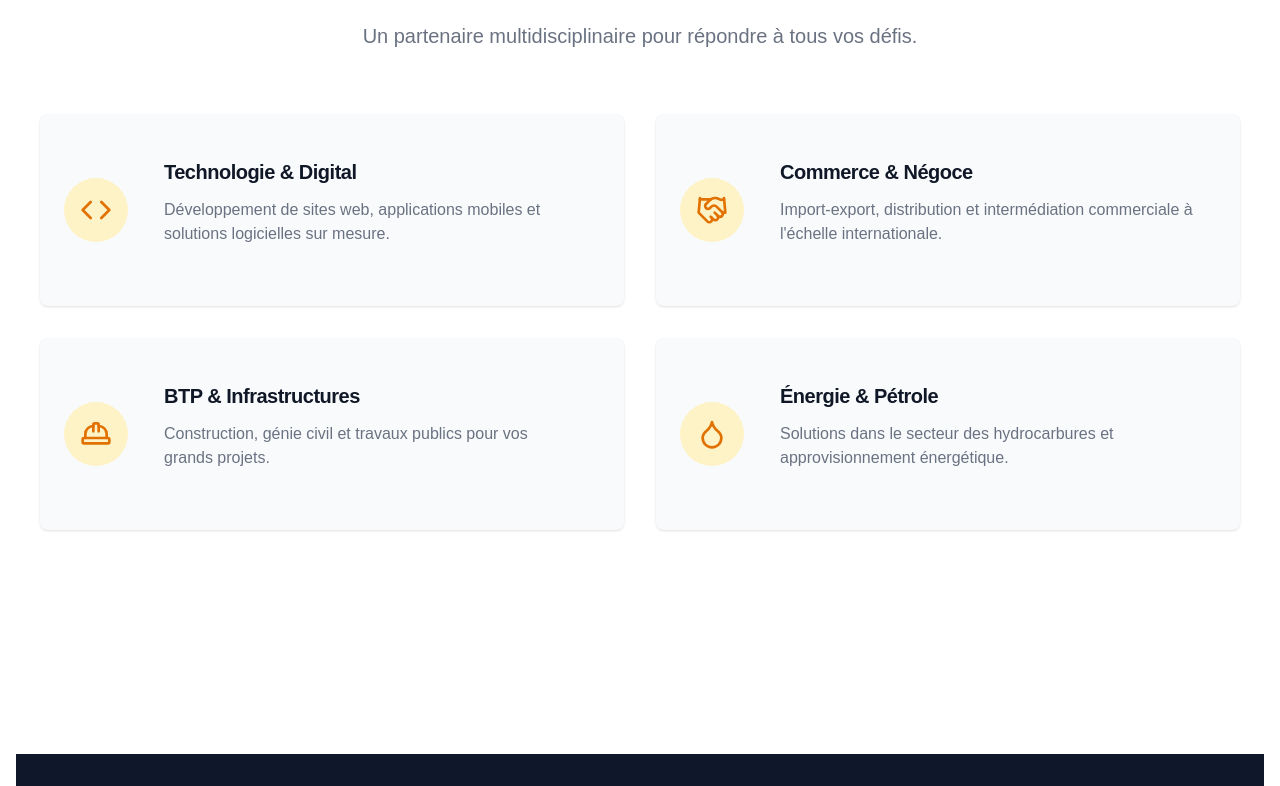
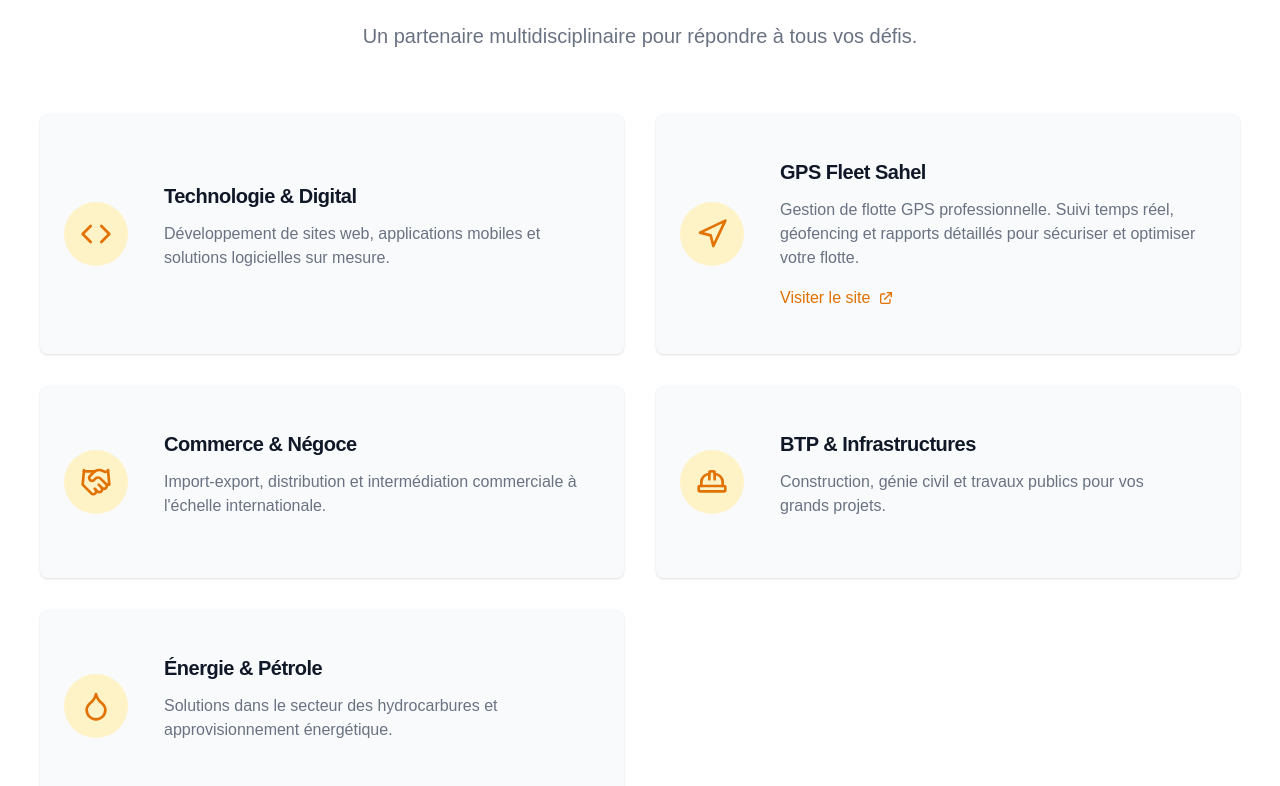
Before and after one commit to MohaDicko/sahel-multiservices, a Next.js app: page / in a window 1280 px wide. Shown: the part 994-1780 px from the top of the page. Built offline with nearby package versions, Linux system fonts and the light colour scheme.

Commit message:
Ajout de GPS Fleet Sahel aux services + amélioration footer et contact

```diff
--- a/app/components/Services.tsx
+++ b/app/components/Services.tsx
@@ -1,25 +1,35 @@
-import { Code, ShoppingBag, HardHat, Droplet, Handshake, Globe } from 'lucide-react';
+import { Code, HardHat, Droplet, Handshake, Navigation } from 'lucide-react';
 
 const services = [
     {
         title: "Technologie & Digital",
         description: "Développement de sites web, applications mobiles et solutions logicielles sur mesure.",
         icon: Code,
+        link: null,
+    },
+    {
+        title: "GPS Fleet Sahel",
+        description: "Gestion de flotte GPS professionnelle. Suivi temps réel, géofencing et rapports détaillés pour sécuriser et optimiser votre flotte.",
+        icon: Navigation,
+        link: "http://gpsfleetsahel.com/",
     },
     {
         title: "Commerce & Négoce",
         description: "Import-export, distribution et intermédiation commerciale à l'échelle internationale.",
         icon: Handshake,
+        link: null,
     },
     {
         title: "BTP & Infrastructures",
         description: "Construction, génie civil et travaux publics pour vos grands projets.",
         icon: HardHat,
+        link: null,
     },
     {
         title: "Énergie & Pétrole",
         description: "Solutions dans le secteur des hydrocarbures et approvisionnement énergétique.",
         icon: Droplet,
+        link: null,
     },
 ];
 
@@ -35,17 +45,30 @@
                 </div>
                 <div className="grid gap-8 mb-6 lg:mb-16 md:grid-cols-2">
                     {services.map((service, index) => (
-                        <div key={index} className="items-center bg-gray-50 rounded-lg shadow sm:flex dark:bg-gray-800 dark:border-gray-700 hover:shadow-lg transition-shadow duration-300 p-6">
+                        <div key={index} className="items-center bg-gray-50 rounded-lg shadow sm:flex dark:bg-gray-800 dark:border-gray-700 hover:shadow-lg transition-shadow duration-300 p-6 group">
                             <div className="p-4 bg-amber-100 rounded-full dark:bg-amber-900 mr-4">
                                 <service.icon className="w-8 h-8 text-amber-600 dark:text-amber-300" />
                             </div>
-                            <div className="p-5">
+                            <div className="p-5 flex-1">
                                 <h3 className="text-xl font-bold tracking-tight text-gray-900 dark:text-white">
                                     {service.title}
                                 </h3>
                                 <p className="mt-3 mb-4 font-light text-gray-500 dark:text-gray-400">
                                     {service.description}
                                 </p>
+                                {service.link && (
+                                    <a
+                                        href={service.link}
+                                        target="_blank"
+                                        rel="noopener noreferrer"
+                                        className="inline-flex items-center text-amber-600 dark:text-amber-400 hover:text-amber-700 dark:hover:text-amber-300 font-medium transition-colors"
+                                    >
+                                        Visiter le site
+                                        <svg className="w-4 h-4 ml-2" fill="none" stroke="currentColor" viewBox="0 0 24 24">
+                                            <path strokeLinecap="round" strokeLinejoin="round" strokeWidth={2} d="M10 6H6a2 2 0 00-2 2v10a2 2 0 002 2h10a2 2 0 002-2v-4M14 4h6m0 0v6m0-6L10 14" />
+                                        </svg>
+                                    </a>
+                                )}
                             </div>
                         </div>
                     ))}
```
